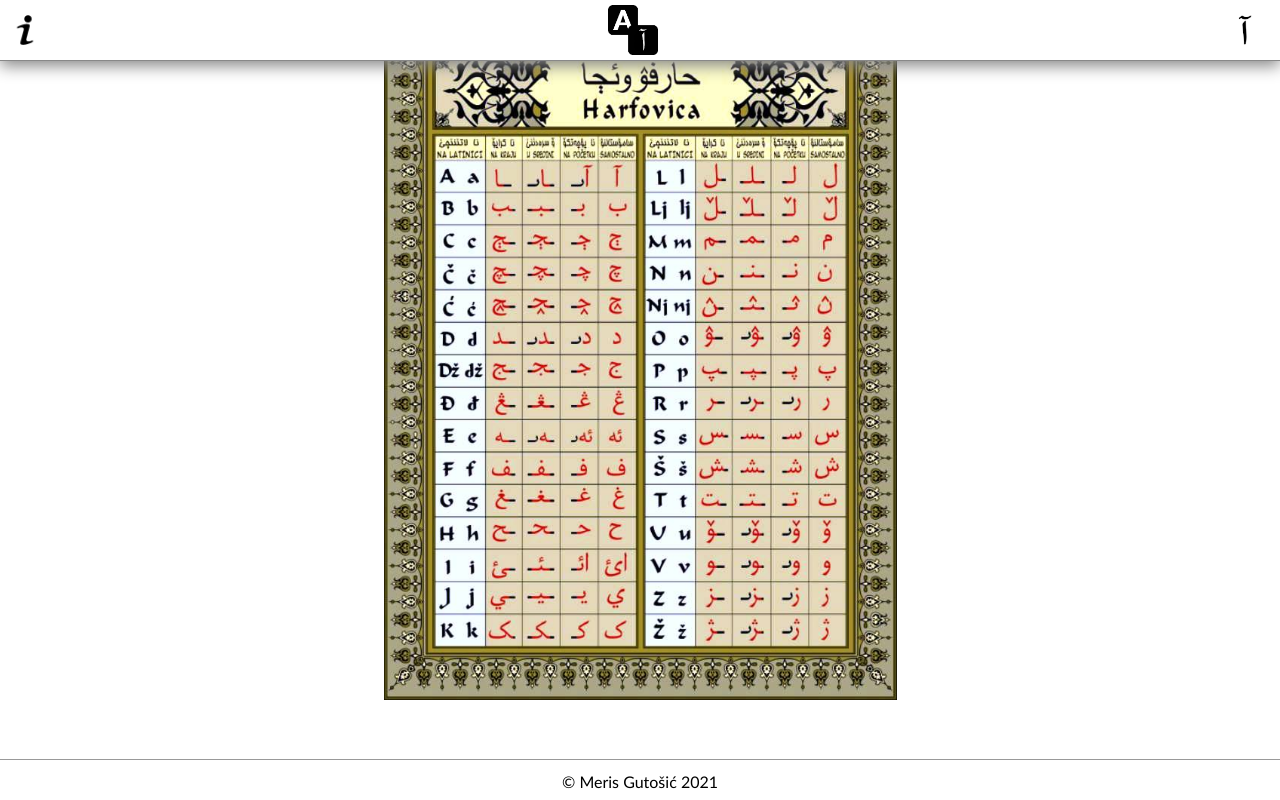
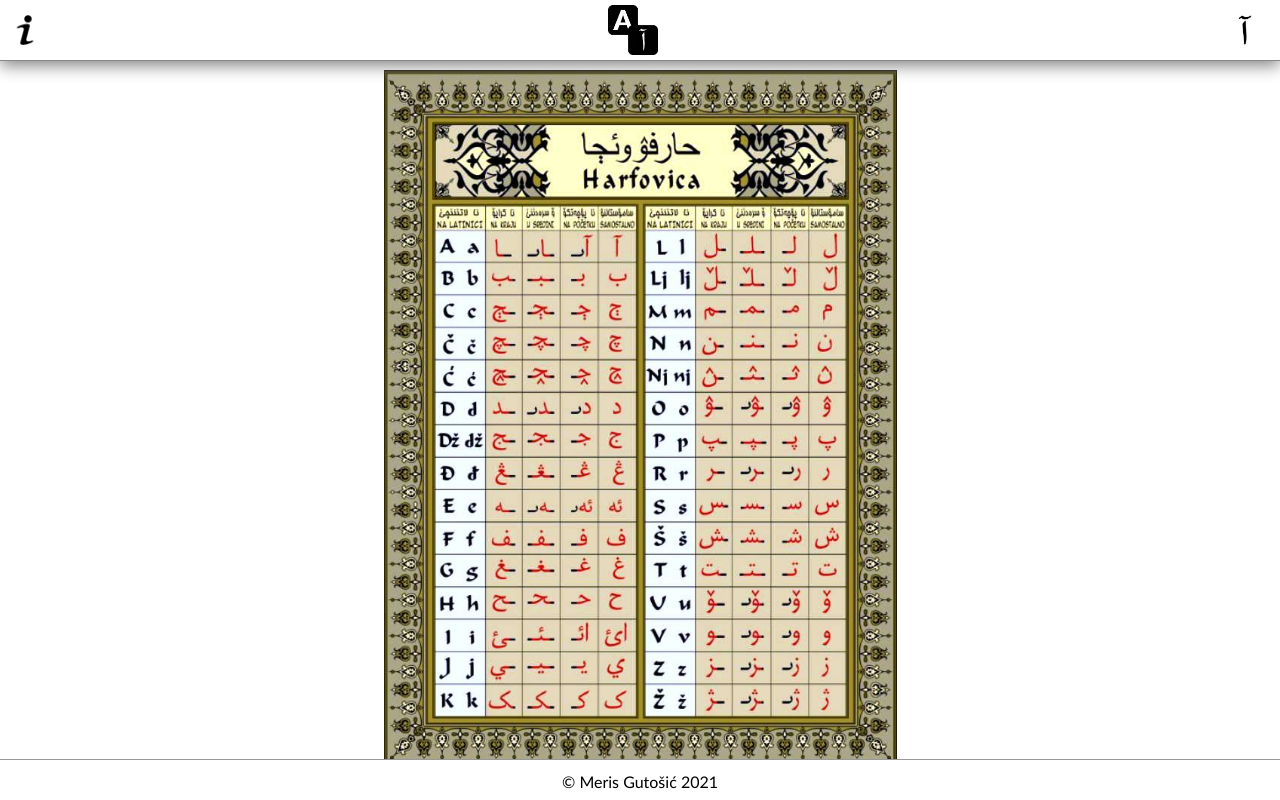
Before and after one commit to programeris/arebica-converter, a React (Create React App) app: page / in a window 1280 px wide. Both pictures are taken after a click on the element 1252 px from the left and 32 px from the top of the page. Built offline with nearby package versions, Linux system fonts and the light colour scheme.

Commit message:
UI fixes

```diff
--- a/package.json
+++ b/package.json
@@ -1,5 +1,5 @@
 {
-  "homepage": "https://programeris.github.io/arebica-converter",
+  "homepage": "http://programeris.github.io/arebica-converter",
   "name": "arebica-converter",
   "version": "1.0.0",
   "private": true,
--- a/public/index.html
+++ b/public/index.html
@@ -7,7 +7,6 @@
     <meta name="theme-color" content="#000000" />
     <meta
       name="description"
-      content="Web site created using create-react-app"
     />
     <link rel="apple-touch-icon" href="%PUBLIC_URL%/logo192.png" />
     <!--
--- a/src/ui/AlphabetPage.tsx
+++ b/src/ui/AlphabetPage.tsx
@@ -7,6 +7,8 @@ const AlphabetPageRoot = styled.div`
     flex-direction: column;
     height: calc(100vh - 100px);
     width: 80%;
+    padding-top: 10px;
+    margin-top: 60px;
     padding-bottom: 0;
     max-width: 1000px;
     margin-left: auto;
--- a/src/ui/ConverterPage.tsx
+++ b/src/ui/ConverterPage.tsx
@@ -127,7 +127,7 @@ const ConverterPage: React.FunctionComponent = () => {
             <Tooltip title="Kopiraj tekst">
                 <CopyToClipboard text={arebicaText}>
                 <IconButton color="default" style={{width: "40px", fontSize: "14px", float: "right"}} >
-                    <img src="../assets/icon_copy.jpg" width="40" height="40" alt="Kopiraj tekst" />
+                    <img src="./assets/icon_copy.jpg" width="40" height="40" alt="Kopiraj tekst" />
                 </IconButton>
                 </CopyToClipboard>
             </Tooltip>
```
